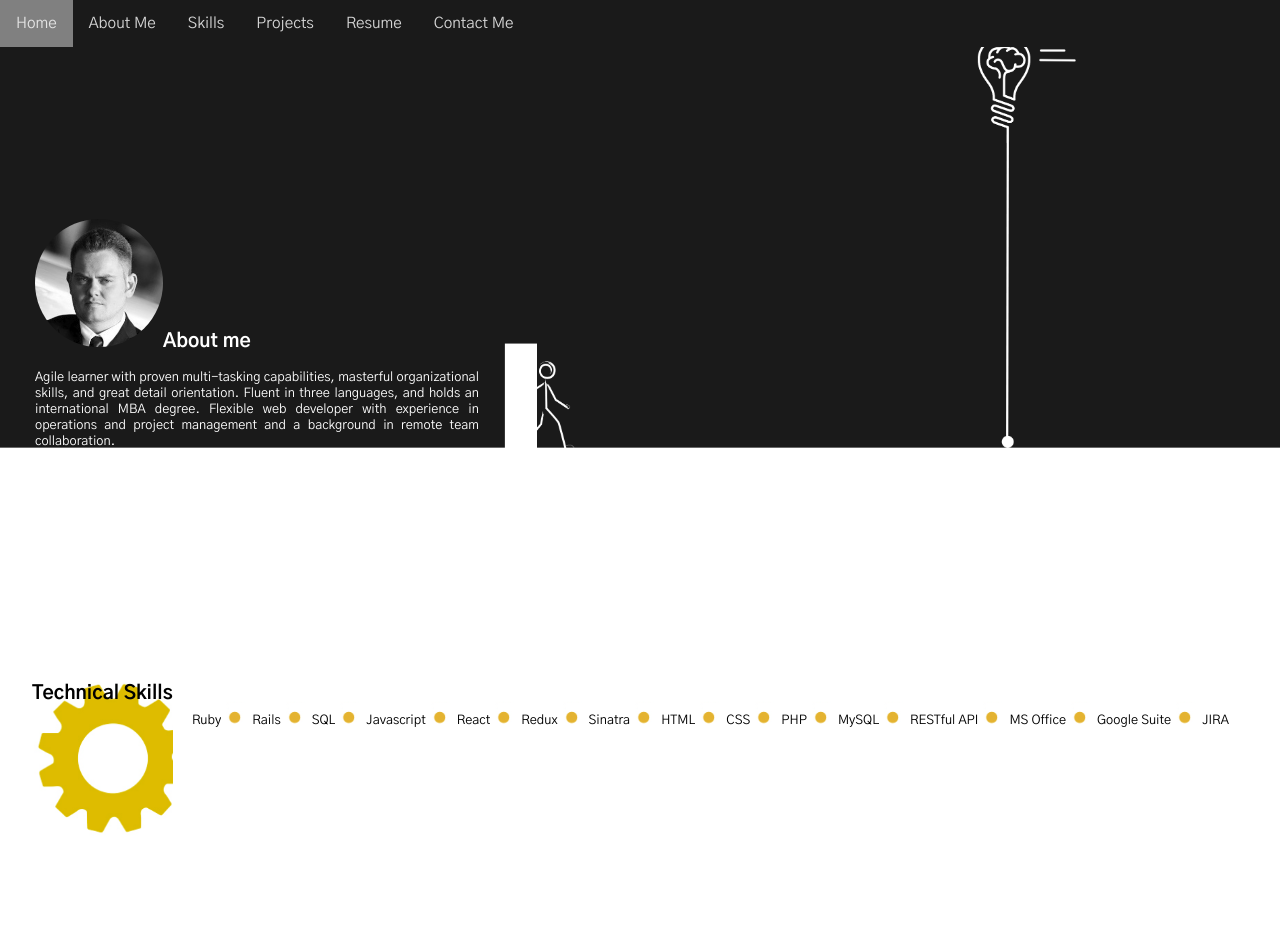
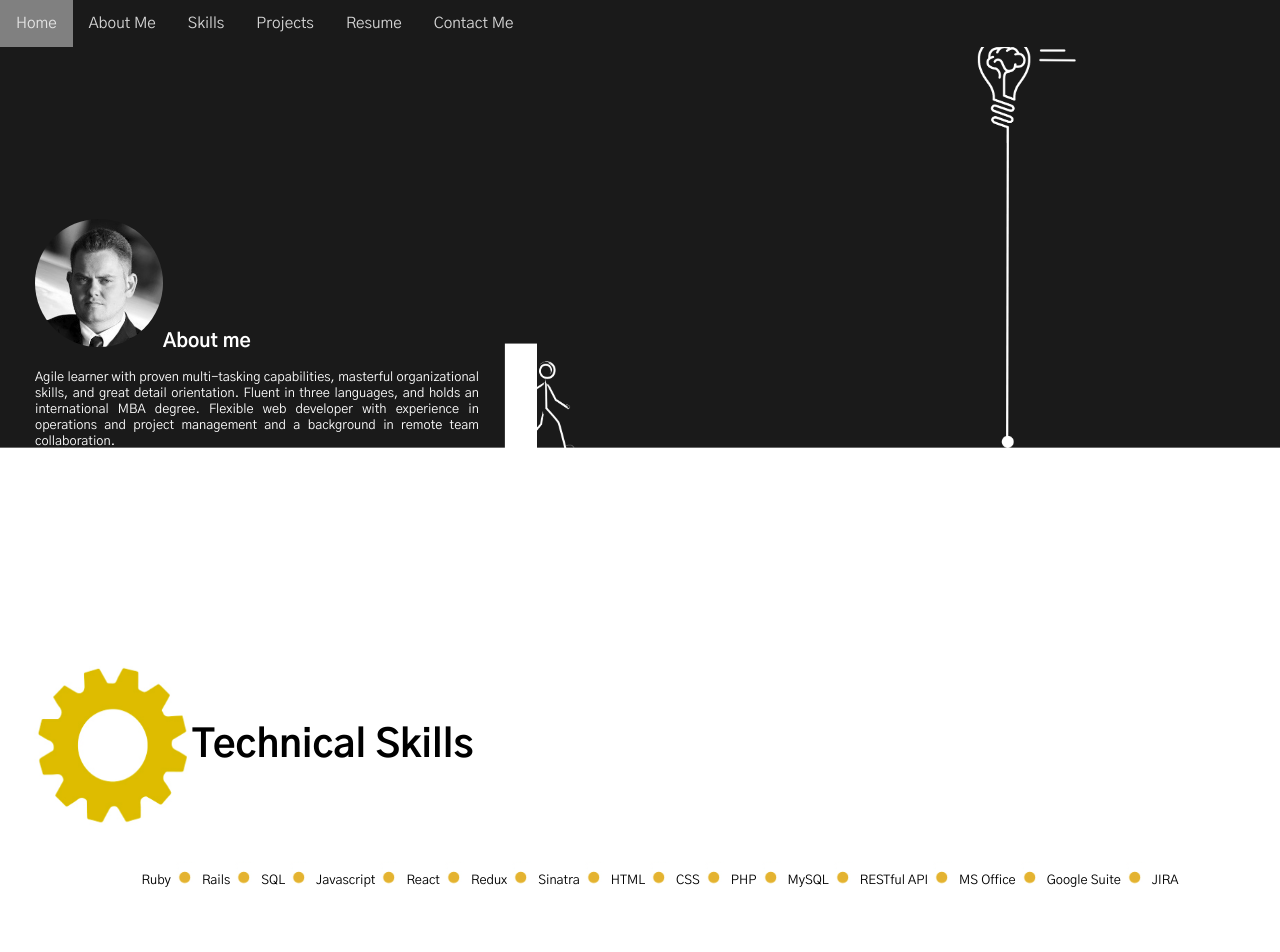
Before and after one commit to nicksolony/portfolio-frontend, a React (Create React App) app: page / in a window 1280 px wide. Shown: the top 952 px of the page. Built offline with nearby package versions, Linux system fonts and the light colour scheme.

Commit message:
fixed gear in skills

```diff
--- a/src/App.css
+++ b/src/App.css
@@ -174,12 +174,20 @@ body {
   text-align: center;
 }
 
-#Skills h2 {
-  float: left;
+#Skills img, #Skills h2 {
+  /* float: left;
   background-image: url(/src/imgs/gear_skills.png);
   background-size: 20vh;
   background-repeat: no-repeat;
+  height: 20vh; */
+  display: inline-block;
+  vertical-align: middle;
+  font-size: 3em;
+}
+
+#Skills img {
   height: 20vh;
+  width: 20vh;
 }
 #Skills ul li{
   display: inline;
--- a/src/contents/Skills.js
+++ b/src/contents/Skills.js
@@ -4,6 +4,7 @@ class Skills extends Component {
     render() {
         return (
         <div id="Skills" className="component">
+            <img src="./imgs/gear_skills.png" alt="" />
             <h2>Technical Skills</h2>
             <ul>
                 {this.props.skills.map(skill => {
```
Also changed, not shown: public/imgs/gear_skills.png (added).
